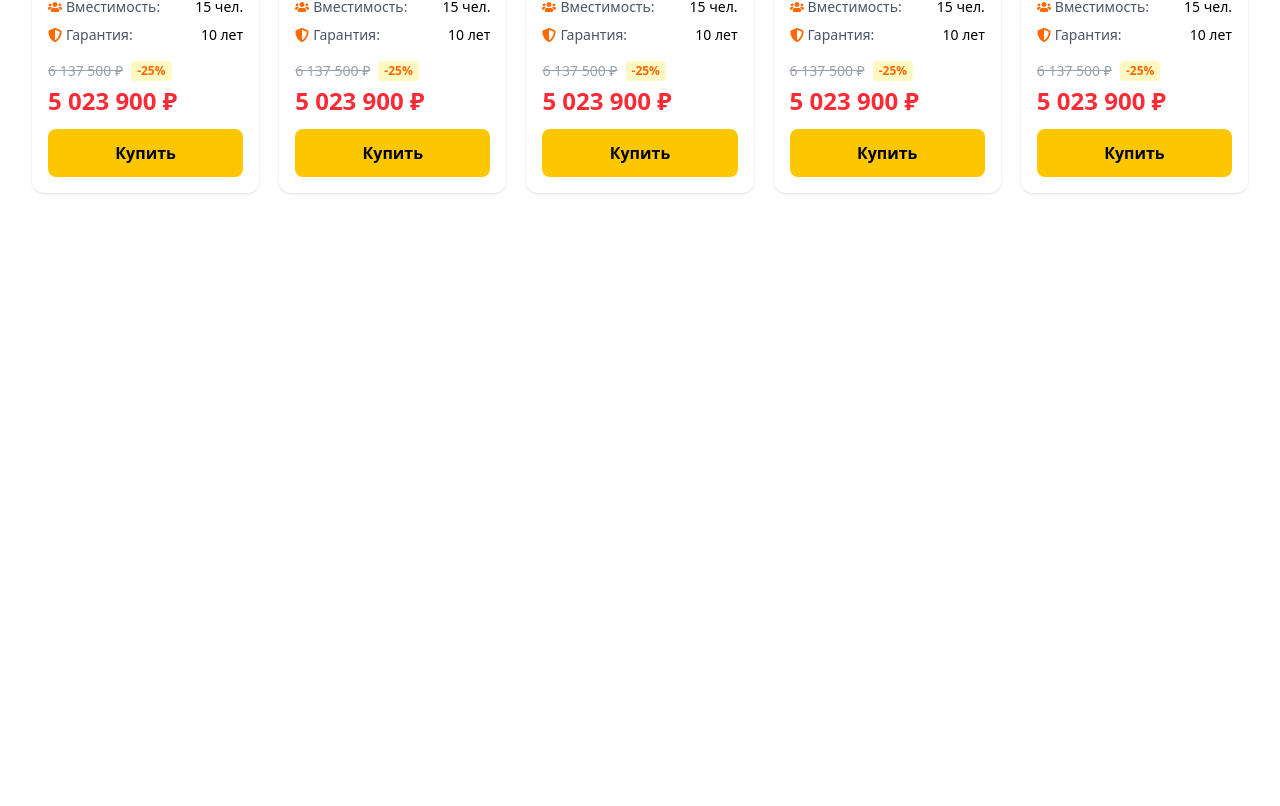
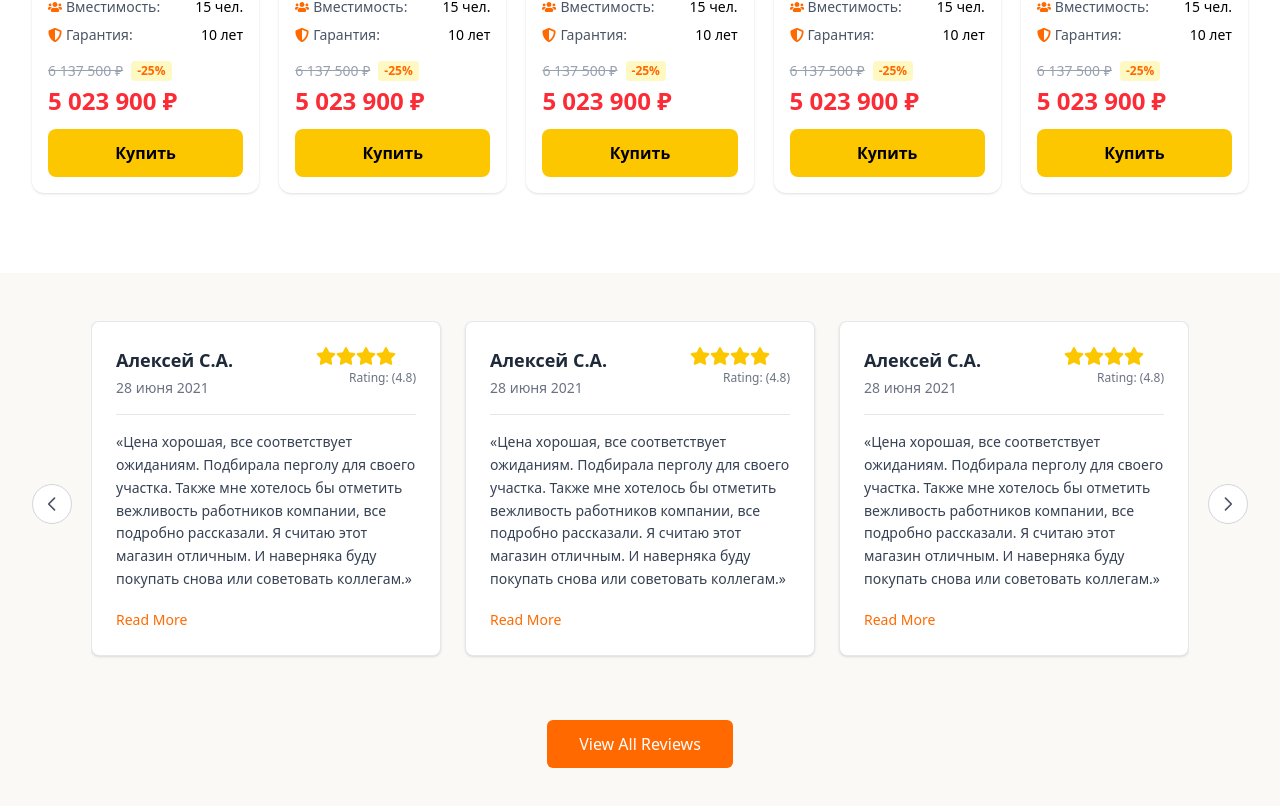
Before and after one commit to shohruxreimboyev4-ctrl/flamekamin, a React (Vite) app: page / in a window 1280 px wide. Shown: the part 5270-6076 px from the top of the page. Before the commit the page ends 5543 px from the top, so only its background shows below. Built offline with nearby package versions, Linux system fonts and the light colour scheme.

Commit message:
Customer_Reviews section done!

```diff
--- a/src/App.jsx
+++ b/src/App.jsx
@@ -5,6 +5,7 @@ import Advantages from './components/Advantages'
 import Categories from './components/Categories'
 import Products from './components/Products'
 import Promotional_Models from './components/Promotional_Models'
+import Customer_Reviews from './components/Customer_Reviews'
 
 const App = () => {
   return (
@@ -15,6 +16,7 @@ const App = () => {
       <Categories />
       <Products />
       <Promotional_Models />
+      <Customer_Reviews />
     </div>
   )
 }
--- /dev/null
+++ b/src/components/Customer_Reviews.jsx
@@ -0,0 +1,126 @@
+import React from "react";
+import { FaStar } from "react-icons/fa";
+
+const Customer_Reviews = () => {
+  const reviews = [
+    {
+      name: "Алексей С.А.",
+      date: "28 июня 2021",
+      rating: 4.8,
+      text: "«Цена хорошая, все соответствует ожиданиям. Подбирала перголу для своего участка. Также мне хотелось бы отметить вежливость работников компании, все подробно рассказали. Я считаю этот магазин отличным. И наверняка буду покупать снова или советовать коллегам.»",
+    },
+    {
+      name: "Алексей С.А.",
+      date: "28 июня 2021",
+      rating: 4.8,
+      text: "«Цена хорошая, все соответствует ожиданиям. Подбирала перголу для своего участка. Также мне хотелось бы отметить вежливость работников компании, все подробно рассказали. Я считаю этот магазин отличным. И наверняка буду покупать снова или советовать коллегам.»",
+    },
+    {
+      name: "Алексей С.А.",
+      date: "28 июня 2021",
+      rating: 4.8,
+      text: "«Цена хорошая, все соответствует ожиданиям. Подбирала перголу для своего участка. Также мне хотелось бы отметить вежливость работников компании, все подробно рассказали. Я считаю этот магазин отличным. И наверняка буду покупать снова или советовать коллегам.»",
+    },
+  ];
+
+  return (
+    <section className="py-12 bg-[#faf9f5]">
+      <div className="w-[95%] max-w-7xl mx-auto relative">
+        {/* Slider Container */}
+        <div className="flex justify-center relative">
+          {/* Left Arrow */}
+          <button className="absolute left-0 top-1/2 transform -translate-y-1/2 w-10 h-10 bg-white border border-gray-300 rounded-full flex items-center justify-center hover:bg-gray-100 transition z-10">
+            <svg
+              xmlns="http://www.w3.org/2000/svg"
+              className="h-5 w-5 text-gray-600"
+              fill="none"
+              viewBox="0 0 24 24"
+              stroke="currentColor"
+            >
+              <path
+                strokeLinecap="round"
+                strokeLinejoin="round"
+                strokeWidth={2}
+                d="M15 19l-7-7 7-7"
+              />
+            </svg>
+          </button>
+
+          {/* Cards Slider */}
+          <div className="flex overflow-x-auto gap-6 pb-8 snap-x snap-mandatory scrollbar-hide justify-center">
+            {reviews.map((review, index) => (
+              <div
+                key={index}
+                className="flex-shrink-0 w-full sm:w-[350px] p-6 bg-white border border-gray-200 rounded-lg shadow-sm snap-center"
+              >
+                {/* Header */}
+                <div className="flex justify-between items-start mb-4">
+                  <div>
+                    <h3 className="font-bold text-lg text-gray-800">
+                      {review.name}
+                    </h3>
+                    <p className="text-sm text-gray-500 mt-1">{review.date}</p>
+                  </div>
+                  <div className="flex flex-col items-end">
+                    <div className="flex text-yellow-400">
+                      {[...Array(5)].map((_, i) => (
+                        <FaStar
+                          key={i}
+                          className={`w-5 h-5 ${
+                            i < Math.floor(review.rating)
+                              ? "fill-current"
+                              : "stroke-current fill-none"
+                          }`}
+                        />
+                      ))}
+                    </div>
+                    <p className="text-xs text-gray-500 mt-1">
+                      Rating: ({review.rating})
+                    </p>
+                  </div>
+                </div>
+
+                <hr className="border-t border-gray-200 my-4" />
+
+                <p className="text-sm text-gray-700 leading-relaxed mb-4">
+                  {review.text}
+                </p>
+
+                <button className="text-orange-500 text-sm font-medium hover:underline">
+                  Read More
+                </button>
+              </div>
+            ))}
+          </div>
+
+          {/* Right Arrow */}
+          <button className="absolute right-0 top-1/2 transform -translate-y-1/2 w-10 h-10 bg-white border border-gray-300 rounded-full flex items-center justify-center hover:bg-gray-100 transition z-10">
+            <svg
+              xmlns="http://www.w3.org/2000/svg"
+              className="h-5 w-5 text-gray-600"
+              fill="none"
+              viewBox="0 0 24 24"
+              stroke="currentColor"
+            >
+              <path
+                strokeLinecap="round"
+                strokeLinejoin="round"
+                strokeWidth={2}
+                d="M9 5l7 7-7 7"
+              />
+            </svg>
+          </button>
+        </div>
+
+        {/* View All Button */}
+        <div className="mt-8 text-center">
+          <button className="px-8 py-3 bg-orange-500 text-white font-medium rounded-md hover:bg-orange-600 transition">
+            View All Reviews
+          </button>
+        </div>
+      </div>
+    </section>
+  );
+};
+
+export default Customer_Reviews;
```
